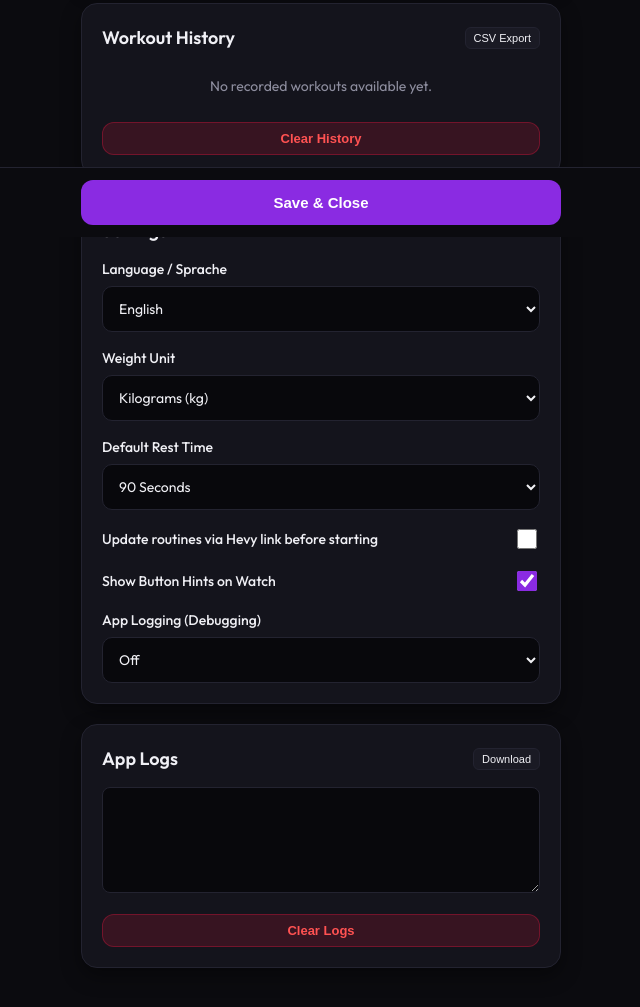
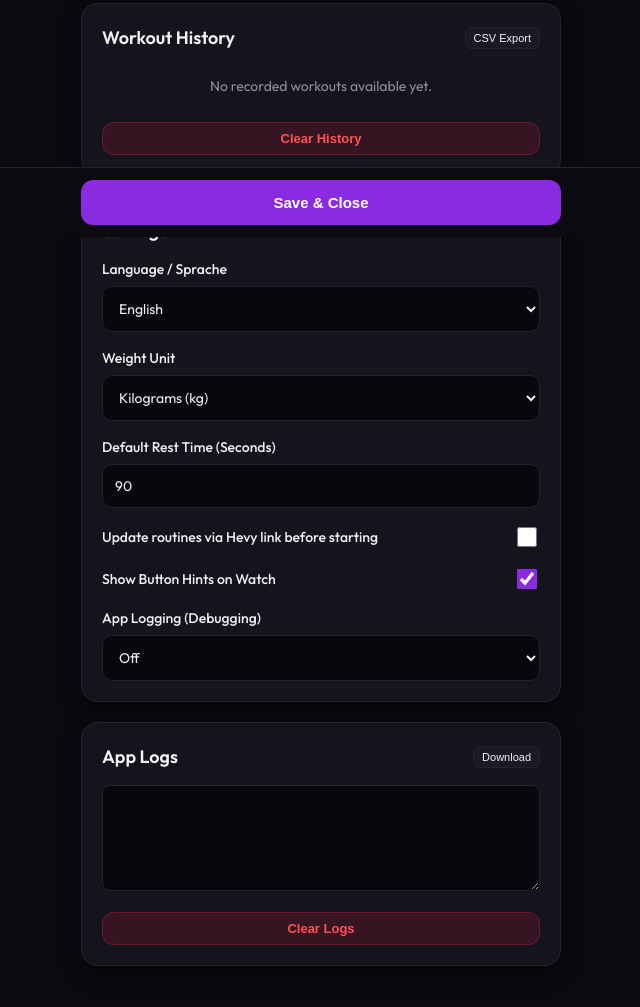
Before and after one commit to sirTob1/pebble-gym-hevy, a website: page src/pkjs/config.html in a window 1280 px wide. Shown: the part 563-1570 px from the top of the page, without its empty margins (319-959 px from the left). Drawn offline with Linux system fonts and the light colour scheme.

Commit message:
feat(settings): allow custom rest timer input
Closes #35

```diff
--- a/src/pkjs/config.html
+++ b/src/pkjs/config.html
@@ -105,7 +105,7 @@
       color: var(--text-color);
     }
 
-    input[type="text"], select, textarea {
+    input[type="text"], input[type="number"], select, textarea {
       width: 100%;
       background-color: #08080c;
       border: 1px solid var(--card-border);
@@ -118,7 +118,7 @@
       transition: border-color 0.2s, box-shadow 0.2s;
     }
 
-    input[type="text"]:focus, select:focus, textarea:focus {
+    input[type="text"]:focus, input[type="number"]:focus, select:focus, textarea:focus {
       border-color: var(--accent);
       box-shadow: 0 0 8px var(--accent-glow);
     }
@@ -535,13 +535,8 @@
       </select>
     </div>
     <div class="form-group">
-      <label for="rest-time" id="label-rest-time">Standard Pausenzeit</label>
-      <select id="rest-time">
-        <option value="60" id="rest-60">60 Sekunden</option>
-        <option value="90" id="rest-90" selected>90 Sekunden</option>
-        <option value="120" id="rest-120">120 Sekunden</option>
-        <option value="180" id="rest-180">180 Sekunden</option>
-      </select>
+      <label for="rest-time" id="label-rest-time">Standard Pausenzeit (Sekunden)</label>
+      <input type="number" id="rest-time" value="90" min="0" step="1">
     </div>
     <div class="form-group" style="display: flex; align-items: center; justify-content: space-between; margin-top: 15px;">
       <label for="auto-reload" id="label-auto-reload" style="margin-bottom: 0; cursor: pointer; flex-grow: 1;">Pläne vor dem Start über Hevy Link aktualisieren</label>
@@ -613,11 +608,7 @@
       "label-weight-unit": "Gewichtseinheit",
       "weight-unit-kg": "Kilogramm (kg)",
       "weight-unit-lbs": "Pfund (lbs)",
-      "label-rest-time": "Standard Pausenzeit",
-      "rest-60": "60 Sekunden",
-      "rest-90": "90 Sekunden",
-      "rest-120": "120 Sekunden",
-      "rest-180": "180 Sekunden",
+      "label-rest-time": "Standard Pausenzeit (Sekunden)",
       "label-auto-reload": "Pläne vor dem Start über Hevy Link aktualisieren",
       "label-show-hints": "Tastenhilfe auf der Uhr anzeigen",
       "label-logging-mode": "App Logging (Fehlersuche)",
@@ -689,11 +680,7 @@
       "label-weight-unit": "Weight Unit",
       "weight-unit-kg": "Kilograms (kg)",
       "weight-unit-lbs": "Pounds (lbs)",
-      "label-rest-time": "Default Rest Time",
-      "rest-60": "60 Seconds",
-      "rest-90": "90 Seconds",
-      "rest-120": "120 Seconds",
-      "rest-180": "180 Seconds",
+      "label-rest-time": "Default Rest Time (Seconds)",
       "label-auto-reload": "Update routines via Hevy link before starting",
       "label-show-hints": "Show Button Hints on Watch",
       "label-logging-mode": "App Logging (Debugging)",
@@ -766,8 +753,7 @@
       "label-raw-data", "btn-import-raw", "preview-title-text", "title-my-routines",
       "no-routines-text", "title-history", "btn-export-csv", "no-history-text",
       "btn-clear-history", "title-settings", "label-language-select", "label-weight-unit",
-      "weight-unit-kg", "weight-unit-lbs", "label-rest-time", "rest-60", "rest-90", "rest-120",
-      "rest-180", "label-auto-reload", "label-show-hints", "label-logging-mode", "log-off", "log-workout", "log-continuous", "title-app-logs", "btn-download-logs", "btn-clear-logs", "save-btn",
+      "weight-unit-kg", "weight-unit-lbs", "label-rest-time", "label-auto-reload", "label-show-hints", "label-logging-mode", "log-off", "log-workout", "log-continuous", "title-app-logs", "btn-download-logs", "btn-clear-logs", "save-btn",
       "editor-title-text", "label-edit-routine-title", "btn-editor-save", "btn-editor-cancel",
       "btn-create-routine", "btn-editor-add-ex"
     ];
```
